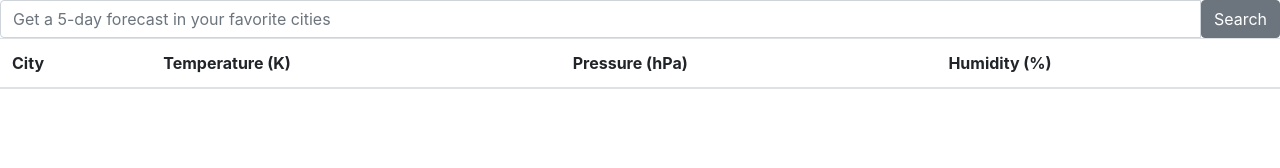
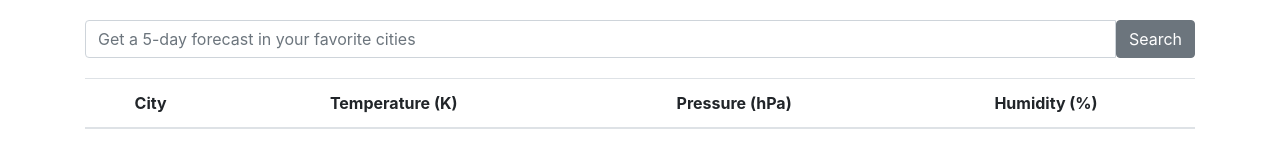
Before and after one commit to Arthur236/weather-app, a React app: page public/index.html in a window 1280 px wide. Built offline with nearby package versions, Linux system fonts and the light colour scheme.

Commit message:
Add some styling

```diff
--- a/public/index.html
+++ b/public/index.html
@@ -8,7 +8,9 @@
     <link rel="manifest" href="%PUBLIC_URL%/manifest.json">
     <link rel="shortcut icon" href="%PUBLIC_URL%/favicon.ico">
 
-  <link rel="stylesheet" href="https://cdn.rawgit.com/twbs/bootstrap/48938155eb24b4ccdde09426066869504c6dab3c/dist/css/bootstrap.min.css">
+    <link rel="stylesheet"
+          href="https://cdn.rawgit.com/twbs/bootstrap/48938155eb24b4ccdde09426066869504c6dab3c/dist/css/bootstrap.min.css">
+    <link rel="stylesheet" href="%PUBLIC_URL%/css/style.css">
 
     <title>Weather Application</title>
 </head>
@@ -16,7 +18,7 @@
 <noscript>
     You need to enable JavaScript to run this app.
 </noscript>
-<div id="root"></div>
+<div id="root" class="container"></div>
 
 </body>
 </html>
```
Lines whose indentation alone changed are shown as unchanged.
